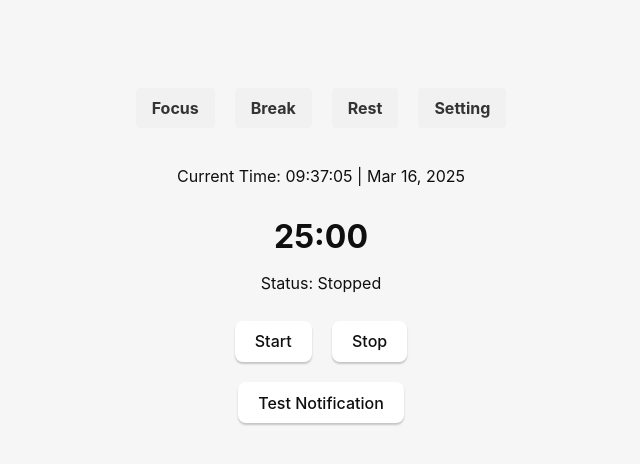
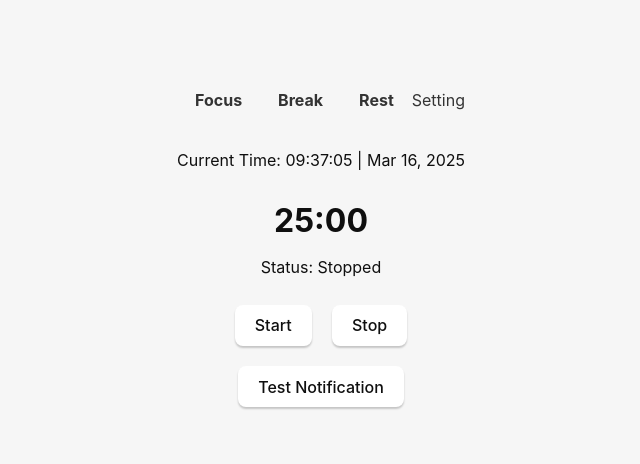
Before and after one commit to ShamaW/cedt-indiv-pomodoro, a React (Vite) app: page / in a window 1280 px wide. Shown: the top 464 px of the page, without its empty margins (319-959 px from the left). Built offline with nearby package versions, Linux system fonts and the light colour scheme.

Commit message:
Update navigation link styling and simplify CSS for improved consistency

```diff
--- a/src/AppNavigation.tsx
+++ b/src/AppNavigation.tsx
@@ -12,7 +12,7 @@ const Navigation = () => {
             <Link to="/" className="nav-link">Focus</Link>
             <Link to="/break" className="nav-link">Break</Link>
             <Link to="/rest" className="nav-link">Rest</Link>
-            <Link to="/setting" className='nav-link'>Setting</Link>
+            <Link to="/setting" className='nav-link-setting'>Setting</Link>
         </nav>
     );
 }
--- a/src/styles.css
+++ b/src/styles.css
@@ -27,16 +27,6 @@
 .row {
   display: flex;
   justify-content: center;
-}
-
-a {
-  font-weight: 500;
-  color: #646cff;
-  text-decoration: inherit;
-}
-
-a:hover {
-  color: #535bf2;
 }
 
 h1 {
@@ -96,22 +86,25 @@ button {
 }
 
 .navigation {
-  display: flex;
-  gap: 20px;
+  display: inline;
   margin-bottom: 20px;
   align-self: center;
 }
 
 .nav-link {
-  padding: 8px 16px;
-  background-color: #f1f1f1;
-  border-radius: 4px;
+  padding: 8px;
+  margin: 10px;
   text-decoration: none;
   color: #333;
   font-weight: bold;
   transition: background-color 0.2s;
 }
 
+.nav-link-setting {
+  text-decoration: none;
+  color: #333;
+}
+
 .nav-link:hover {
-  background-color: #e1e1e1;
+  border-bottom: 3px solid #FF6347;
 }
```
